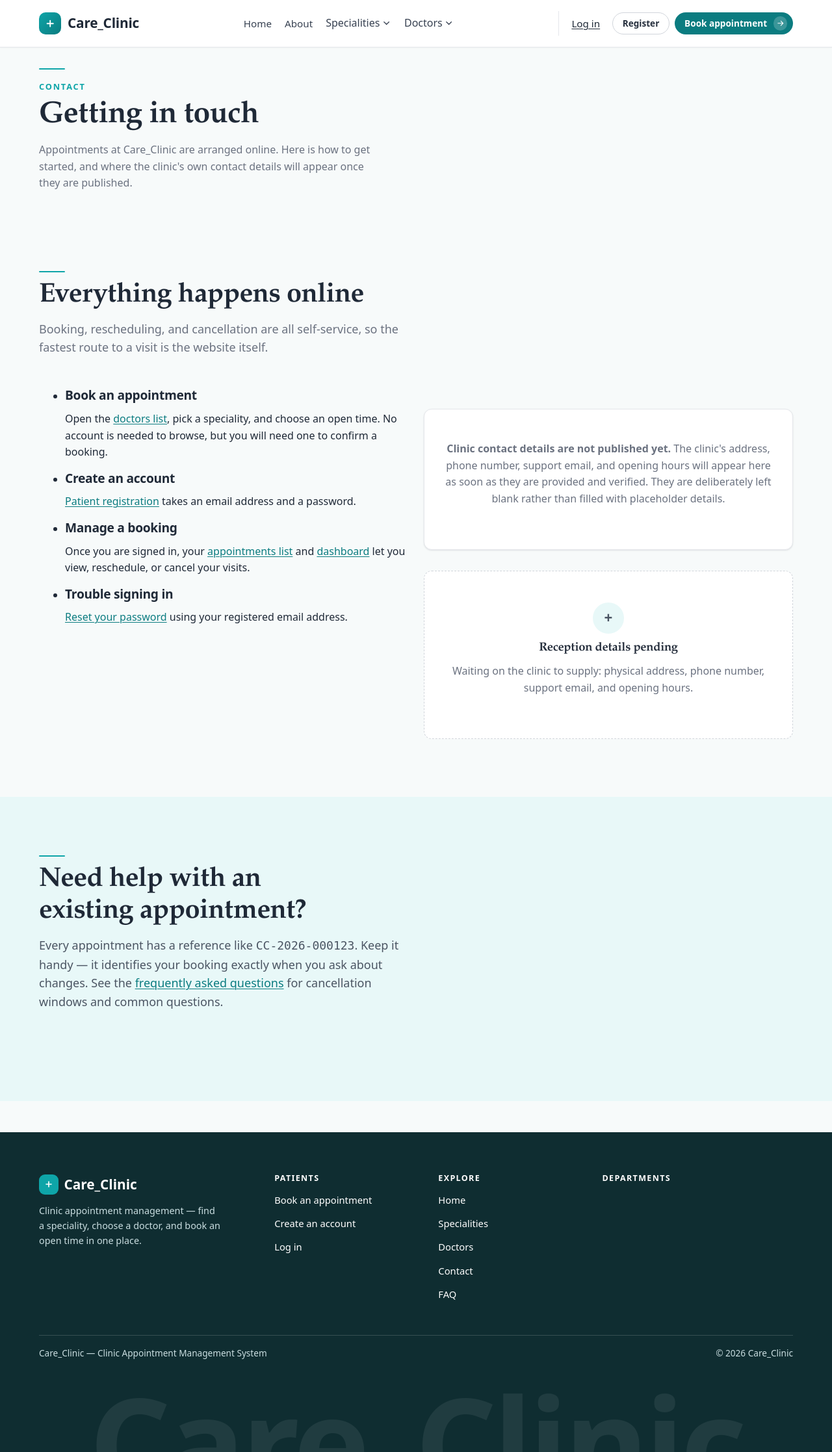
After one commit to ramprasad28-hue/Care_Clinic, a Django app: page /contact/ in a window 1280 px wide. The commit adds this page. Shown: the whole page at 65% size. Run offline with Django 5.2, Linux system fonts and the light colour scheme; data that the repository does not hold is empty.

Commit message:
feat: add clinic contact and FAQ pages

```diff
--- a/templates/base.html
+++ b/templates/base.html
@@ -156,6 +156,8 @@
                     <li><a href="{% url 'home' %}">Home</a></li>
                     <li><a href="{% url 'speciality_list' %}">Specialities</a></li>
                     <li><a href="{% url 'doctor_list' %}">Doctors</a></li>
+                    <li><a href="{% url 'contact' %}">Contact</a></li>
+                    <li><a href="{% url 'faq' %}">FAQ</a></li>
                 </ul>
             </nav>
 
--- /dev/null
+++ b/website/templates/website/contact.html
@@ -0,0 +1,94 @@
+{% extends "base.html" %}
+
+{% block title %}Contact — Care_Clinic{% endblock %}
+
+{% block content %}
+<div class="container">
+    <div class="page-head">
+        <span class="section-rule" aria-hidden="true"></span>
+        <span class="eyebrow">Contact</span>
+        <h1>Getting in touch</h1>
+        <p>Appointments at Care_Clinic are arranged online. Here is how to get
+        started, and where the clinic's own contact details will appear once
+        they are published.</p>
+    </div>
+</div>
+
+<section class="band" aria-labelledby="contact-online-heading">
+    <div class="container">
+        <div class="band__head">
+            <span class="section-rule" aria-hidden="true"></span>
+            <h2 class="section-title" id="contact-online-heading">Everything happens online</h2>
+            <p class="section-intro">
+                Booking, rescheduling, and cancellation are all self-service, so
+                the fastest route to a visit is the website itself.
+            </p>
+        </div>
+
+        <div class="grid grid--two">
+            <ul class="stack">
+                <li>
+                    <h3>Book an appointment</h3>
+                    <p>Open the <a href="{% url 'doctor_list' %}">doctors list</a>,
+                    pick a speciality, and choose an open time. No account is
+                    needed to browse, but you will need one to confirm a
+                    booking.</p>
+                </li>
+                <li>
+                    <h3>Create an account</h3>
+                    <p>
+                        <a href="{% url 'accounts:register' %}">Patient
+                        registration</a> takes an email address and a password.
+                    </p>
+                </li>
+                <li>
+                    <h3>Manage a booking</h3>
+                    <p>Once you are signed in, your
+                        <a href="{% url 'appointments:list' %}">appointments
+                        list</a> and
+                        <a href="{% url 'dashboards:landing' %}">dashboard</a>
+                        let you view, reschedule, or cancel your visits.</p>
+                </li>
+                <li>
+                    <h3>Trouble signing in</h3>
+                    <p>
+                        <a href="{% url 'accounts:password_reset' %}">Reset your
+                        password</a> using your registered email address.
+                    </p>
+                </li>
+            </ul>
+
+            <div>
+                <div class="notice" role="note">
+                    <p><strong>Clinic contact details are not published yet.</strong>
+                    The clinic's address, phone number, support email, and
+                    opening hours will appear here as soon as they are provided
+                    and verified. They are deliberately left blank rather than
+                    filled with placeholder details.</p>
+                </div>
+                {% include "partials/_empty.html" with mark="+" title="Reception details pending" text="Waiting on the clinic to supply: physical address, phone number, support email, and opening hours." %}
+                {% if user.is_authenticated %}
+                    <p class="muted">Signed in as {{ user.email }} — you can
+                    manage your bookings directly from your
+                    <a href="{% url 'dashboards:landing' %}">dashboard</a>.</p>
+                {% endif %}
+            </div>
+        </div>
+    </div>
+</section>
+
+<section class="band band--tint" aria-labelledby="contact-help-heading">
+    <div class="container">
+        <div class="band__head">
+            <span class="section-rule" aria-hidden="true"></span>
+            <h2 class="section-title" id="contact-help-heading">Need help with an existing appointment?</h2>
+            <p class="section-intro">
+                Every appointment has a reference like <code>CC-2026-000123</code>.
+                Keep it handy — it identifies your booking exactly when you ask
+                about changes. See the <a href="{% url 'faq' %}">frequently asked
+                questions</a> for cancellation windows and common questions.
+            </p>
+        </div>
+    </div>
+</section>
+{% endblock %}
--- a/website/urls.py
+++ b/website/urls.py
@@ -6,6 +6,8 @@ from . import views
 
 urlpatterns = [
     path("", views.HomeView.as_view(), name="home"),
+    path("contact/", views.ContactView.as_view(), name="contact"),
+    path("faq/", views.FaqView.as_view(), name="faq"),
     path("specialities/", views.SpecialityListView.as_view(), name="speciality_list"),
     path(
         "specialities/<slug:slug>/",
--- a/website/views.py
+++ b/website/views.py
@@ -20,6 +20,16 @@ class HomeView(TemplateView):
         context["speciality_count"] = Speciality.objects.active().count()
         context["doctor_count"] = Doctor.objects.public().count()
         return context
+
+
+class ContactView(TemplateView):
+    """Public contact/help page. Static content only — no forms, no models."""
+    template_name = "website/contact.html"
+
+
+class FaqView(TemplateView):
+    """Public FAQ page. Static content describing actual app behavior."""
+    template_name = "website/faq.html"
 
 
 class SpecialityListView(ListView):
```
Also changed, not shown: website/templates/website/faq.html (added, +101 -0 lines), website/tests.py (+96 -1 lines).
